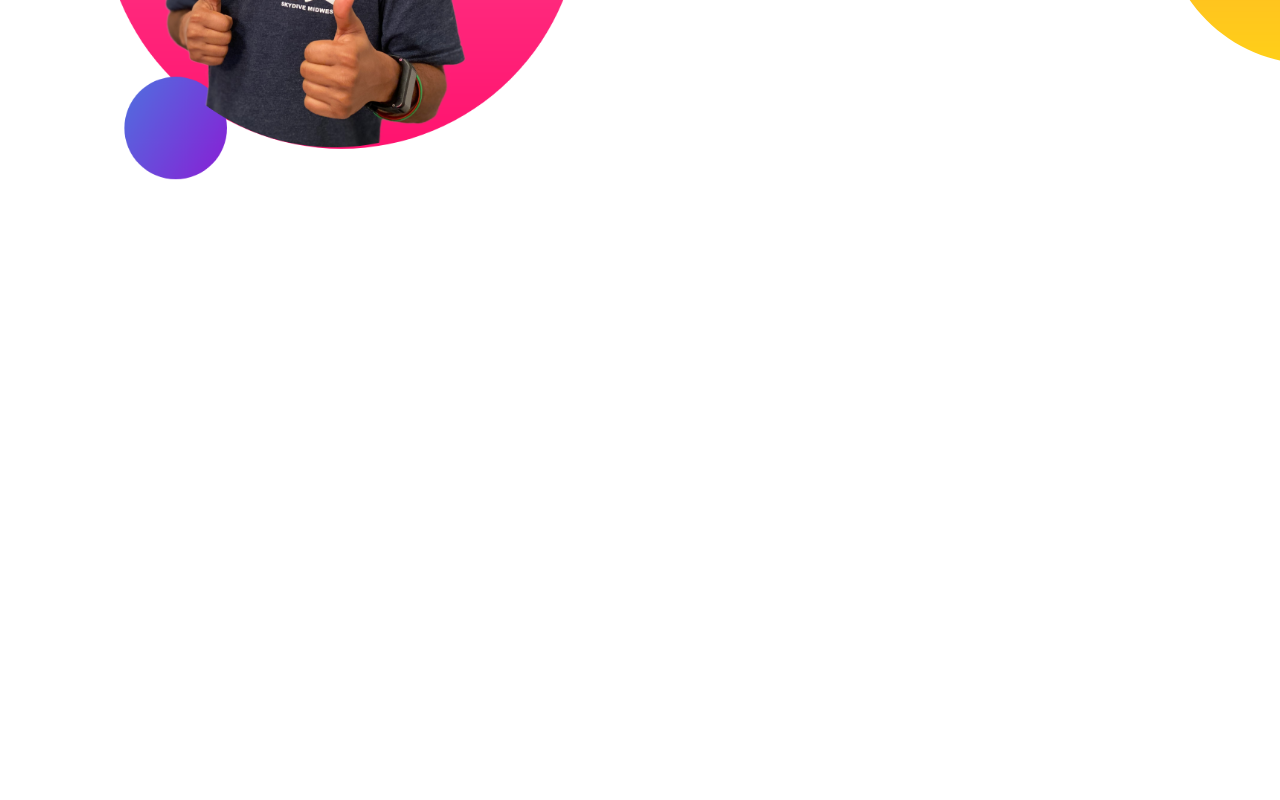
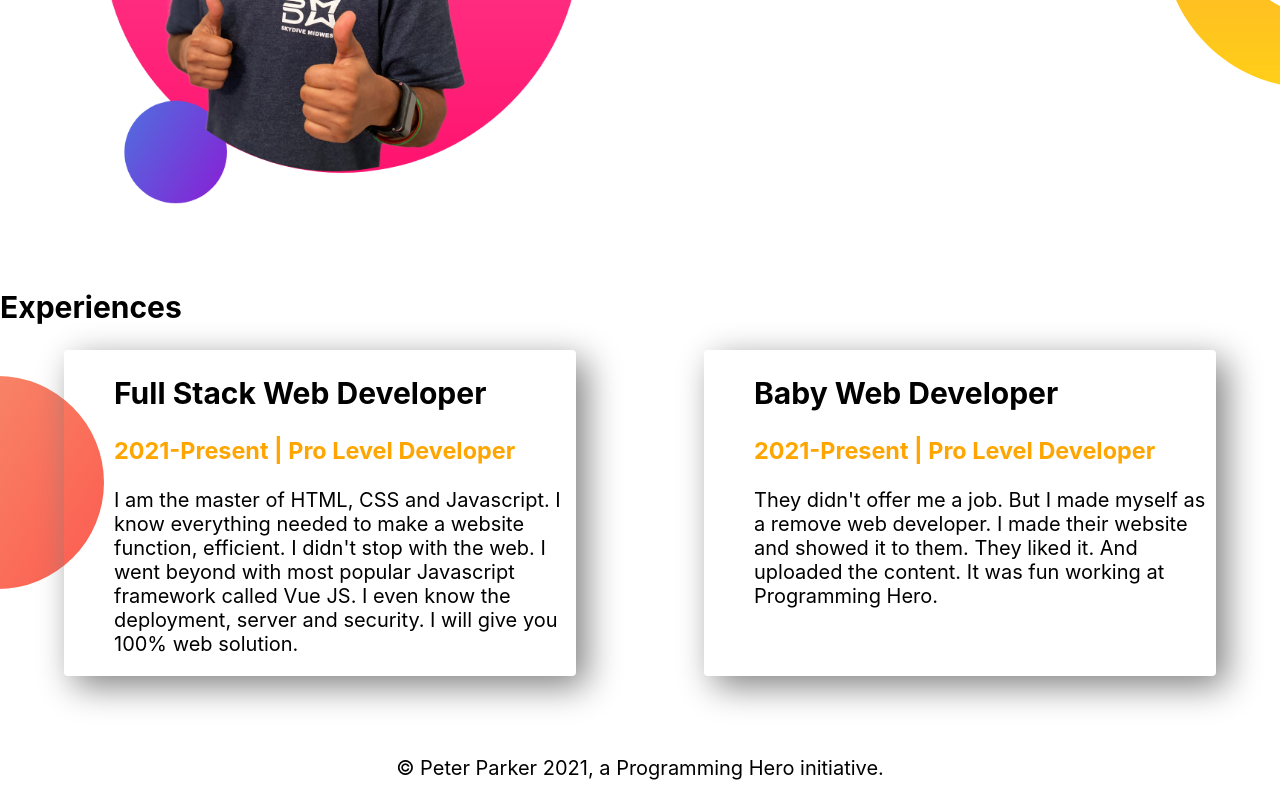
Before and after one commit to 018Ibrahim/fresher-portfolio, a plain HTML site: page index.html in a window 1280 px wide. Shown: the part 1065-1865 px from the top of the page. Before the commit the page ends 1330 px from the top, so only its background shows below. Drawn offline with Linux system fonts and the light colour scheme.

Commit message:
experience-area

```diff
--- a/index.html
+++ b/index.html
@@ -8,7 +8,7 @@
     <link rel="stylesheet" href="style.css">
 </head>
 <body>
-<section class="top-banner">
+{   <section class="top-banner flexible-container ">
     <div class="half-portion">
     <h1>Welcome To</h1>
     <h1><span class="orange">Ibrahim Showrav</span> World!</h1>
@@ -20,7 +20,7 @@
         <img src="images/jhankar.png" width="550" height="600">
     </div>
 </section>
-<section  class="section2">
+<section  class="section2 flexible-container">
     <div class="half-portion">
         <img src="images/jhankar2.png">
     </div>
@@ -31,6 +31,21 @@
         <a class="link-button" target="_blank" href="http://www.facebook.com">DOWNLOAD RESUME</a>
     </div>
 </section>
-
+<section class="last-part" >
+  <h1>Experiences</h1>
+<div class="flexible-container">
+    <div id="full-stack" class="half-portion exp-item">
+        <h1>Full Stack Web Developer</h1>
+        <h3 class="orange">2021-Present | Pro Level Developer</h3>
+        <p>I am the master of HTML, CSS and Javascript. I know everything needed to make a website function, efficient. I didn't stop with the web. I went beyond with most popular Javascript framework called Vue JS. I even know the deployment, server and security. I will give you 100% web solution.</p>
+    </div>
+    <div id="baby-developer" class="half-portion exp-item">
+         <h1>Baby Web Developer</h1>
+        <h3 class="orange">2021-Present | Pro Level Developer</h3>
+        <p>They didn't offer me a job. But I made myself as a remove web developer. I made their website and showed it to them. They liked it. And uploaded the content. It was fun working at Programming Hero.</p>
+</section>
+<footer>
+    <p>© Peter Parker 2021, a Programming Hero initiative.</p>
+</footer>
 </body>
 </html>
--- a/style.css
+++ b/style.css
@@ -7,14 +7,15 @@ body {
 .orange {
   color: orange;
 }
-section {
+.flexible-container{
   display: flex;
   margin-bottom: 80px;
 }
-.half-portion {
+.half-portion  {
   width: 50%;
   padding-left: 50px;
   font-size: 4;
+
 }
 .half-portion img {
   padding-top: 25px;
@@ -33,9 +34,24 @@ section {
   background-repeat: no-repeat;
 
 }
-.section2 {
-  display: flex;
+ .section2 {
   background-image: url(images/dream-bg.png);
   background-repeat: no-repeat;
   background-position: right;
-}
+ }
+ .last-part{
+   background-image: url(images/exp-bg.png);
+   background-repeat: no-repeat;
+   background-position: left;
+ }
+ .exp-item{
+   width: 40%;
+   margin-left: 5%;
+   margin-right: 5%;
+   border-radius: 4px;
+   box-shadow: 10px 10px 35px grey;
+ }
+
+ footer p {
+   text-align: center;
+ }
```
